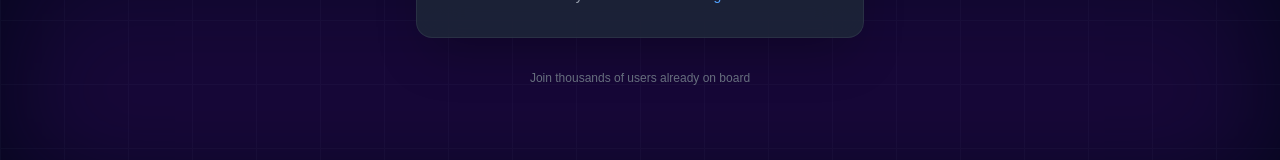
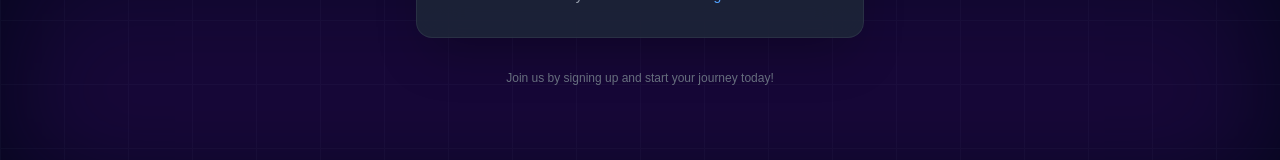
Before and after one commit to samarthgalhe89/nextjs-auth-system, a Next.js app: page /signup in a window 1280 px wide. Shown: the part 620-780 px from the top of the page. Built offline with nearby package versions, Linux system fonts and the light colour scheme.

Commit message:
updated the page.tsx file

```diff
--- a/src/app/signup/page.tsx
+++ b/src/app/signup/page.tsx
@@ -191,7 +191,7 @@ export default function SignupPage() {
         {/* Bottom decoration */}
         <div className="mt-8 text-center">
           <p className="text-xs text-gray-500">
-            Join thousands of users already on board
+            Join us by signing up and start your journey today!
           </p>
         </div>
       </div>
```
